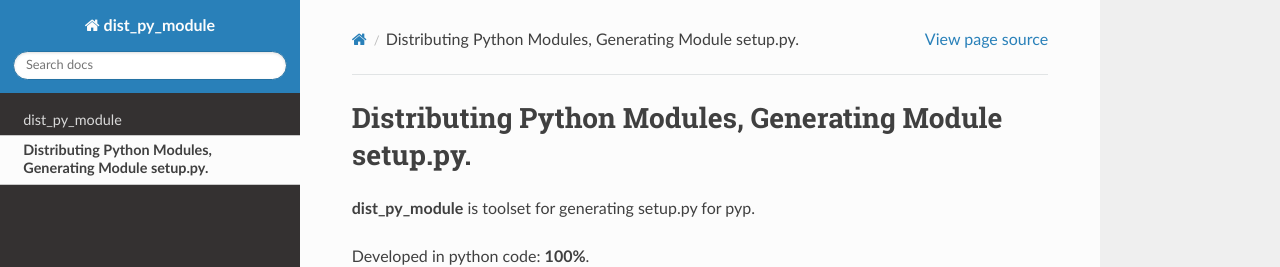
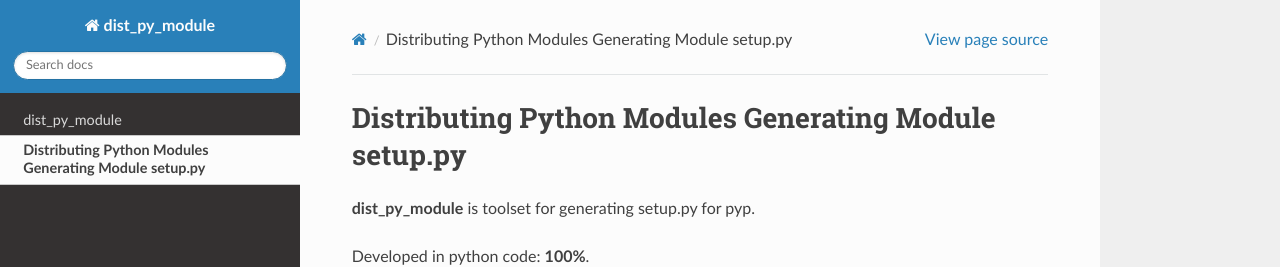
Before and after one commit to vroncevic/dist_py_module, a Sphinx documentation site: the page built from docs/source/index.rst, in a window 1280 px wide and 900 px high. Shown: the top 267 px of the window. Built offline with Sphinx 7.4.7 and the Read the Docs theme 2.0.0, drawn with Linux system fonts in a browser that asks for light colours.

```diff
--- a/docs/source/conf.py
+++ b/docs/source/conf.py
@@ -39,10 +39,8 @@ release = u'https://github.com/vroncevic/dist_py_module/releases'
 # extensions coming with Sphinx (named 'sphinx.ext.*') or your custom
 # ones.
 extensions = [
-    'sphinx.ext.autodoc',
-    'sphinx.ext.doctest',
-    'sphinx.ext.coverage',
     'sphinx.ext.viewcode',
+    'sphinx.ext.autodoc'
 ]
 
 # Add any paths that contain templates here, relative to this directory.
--- a/docs/source/index.rst
+++ b/docs/source/index.rst
@@ -1,5 +1,5 @@
-Distributing Python Modules, Generating Module setup.py.
-=========================================================
+Distributing Python Modules Generating Module setup.py
+=======================================================
 
 .. toctree::
  :hidden:
--- a/setup.py
+++ b/setup.py
@@ -58,7 +58,9 @@ setup(
         'dist_py_module',
         'dist_py_module.setup',
     ],
-    install_requires=['wheel', 'colorama', 'bs4', 'yaml', 'configparser', 'pathlib'],
+    install_requires=[
+        'wheel', 'colorama', 'bs4', 'yaml', 'configparser', 'pathlib'
+    ],
     data_files=[
         ('/usr/bin/', ['dist_py_module/run/dist_py_module_run.py']),
         (
```
